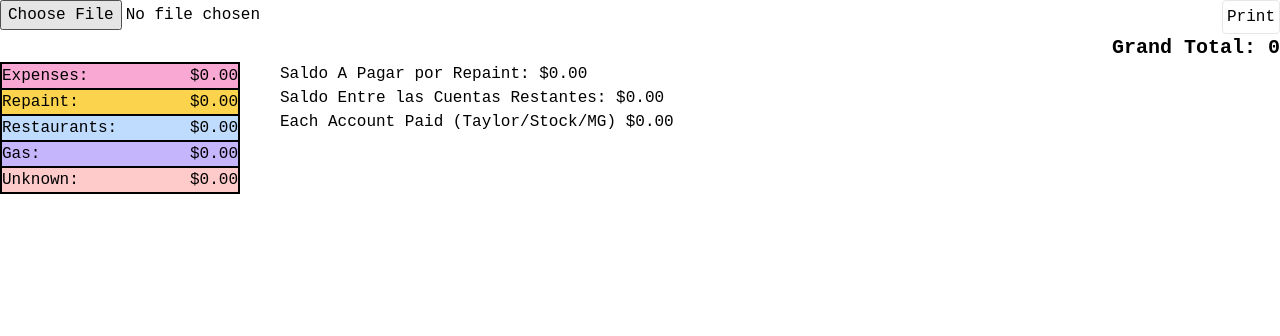
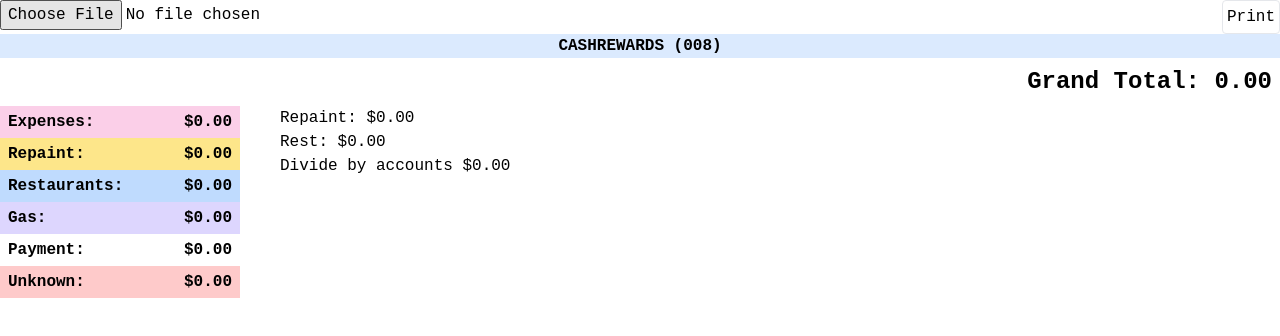
Before and after one commit to luisbertt/relations, a React (Create React App) app: page / in a window 1280 px wide. Shown: the top 336 px of the page. Built offline with nearby package versions, Linux system fonts and the light colour scheme.

Commit message:
Refactored and restyled

```diff
--- a/src/App.js
+++ b/src/App.js
@@ -1,7 +1,11 @@
 import { useEffect, useRef, useState } from "react"
 import { useReactToPrint } from "react-to-print"
 
-function CSVtoArray(text) {
+/*
+ * split csv row into an array
+ * "example,one,two" -> ['example','one','two']
+ */
+function csvRowToArray(text) {
     var re_valid =
         /^\s*(?:'[^'\\]*(?:\\[\S\s][^'\\]*)*'|"[^"\\]*(?:\\[\S\s][^"\\]*)*"|[^,'"\s\\]*(?:\s+[^,'"\s\\]+)*)\s*(?:,\s*(?:'[^'\\]*(?:\\[\S\s][^'\\]*)*'|"[^"\\]*(?:\\[\S\s][^"\\]*)*"|[^,'"\s\\]*(?:\s+[^,'"\s\\]+)*)\s*)*$/
     var re_value =
@@ -28,45 +32,45 @@
     return a
 }
 
-function transformData(data) {
+/*
+ * group data by card number
+ */
+function groupData(data) {
+    // split data into array of csv rows and delete first 5 header rows
     const table = data.trim().split("\r\n").splice(5)
-    const list = table.map(row => CSVtoArray(row))
+    // pass each row to the csvRowToArray function
+    const list = table.map(row => csvRowToArray(row))
 
-    const cardholders = [...new Set(list.map(row => row[0]))]
-    const cardnumbers = [...new Set(list.map(row => row[1]))]
+    // get unique set of card numbers
+    const cardNumbers = [...new Set(list.map(row => row[1]))]
 
-    const curatedList = list.map(row => row.slice(1, 9))
-
-    const groupedData = cardnumbers.map((num, i) => {
-        const trans = curatedList
-            .filter(row => row[0] === num)
-            .map(tran => tran.slice(1))
+    // return grouped transactions by card number
+    return cardNumbers.map(num => {
+        const trans = list.filter(row => row[1] === num)
         return {
-            cardholder: cardholders[i],
+            cardholder: trans[0][0],
             cardNumber: num,
             transactions: trans.map(tran => ({
-                postDate: tran[0],
-                transDate: tran[1],
-                refId: tran[2],
-                description: tran[3],
-                amount: tran[4],
-                mcc: tran[5],
-                merchCat: tran[6],
+                postDate: tran[2],
+                transDate: tran[3],
+                refId: tran[4],
+                description: tran[5],
+                amount: tran[6],
+                mcc: tran[7],
+                merchCat: tran[8],
                 type: "Expenses",
             })),
         }
     })
-
-    return groupedData
 }
 
 const useData = () => {
-    const [data, setData] = useState()
+    const [data, setData] = useState([])
     const [selectedFile, setSelectedFile] = useState(null)
 
     useEffect(() => {
         function getData() {
-            selectedFile.text().then(data => setData(transformData(data)))
+            selectedFile.text().then(data => setData(groupData(data)))
         }
         if (selectedFile) getData()
     }, [selectedFile])
@@ -105,9 +109,7 @@
               .toFixed(2)
         : 0
 
-    const types = ["Expenses", "Repaint", "Restaurants", "Gas", "Unknown"]
-
-    const groupedAmountsByTypes = types.map(type =>
+    const groupedAmountsByTypes = categories.map(type =>
         relationsTransactions
             .flat()
             .filter(t => t.type === type)
@@ -135,45 +137,32 @@
                 </button>
             </div>
             <div ref={printRef}>
-                {data ? (
                 <Relations
                     relations={data}
                     handleTypeChange={handleTypeChange}
                 />
-                ) : null}
-                <div className="text-xl text-right font-bold">
+                <div className="text-xl text-right font-bold p-2 text-2xl">
                     Grand Total: {grandTotal}
                 </div>
                 <div className="flex space-x-10">
-                    <div className="w-60 border border-black">
-                        <p className="bg-pink-300 flex justify-between border border-black">
-                            Expenses: <span>${groupedAmountsByTypes[0]}</span>
+                    <div className="w-60">
+                        {categories.map((c, i) => (
+                            <p
+                                className={`bg-${categoryColorMap[c]} flex justify-between px-2 py-1 font-bold`}
+                            >
+                                {c}: <span>${groupedAmountsByTypes[i]}</span>
                             </p>
-                        <p className="bg-yellow-300 flex justify-between border border-black">
-                            Repaint: <span>${groupedAmountsByTypes[1]}</span>
-                        </p>
-                        <p className="bg-blue-200 flex justify-between border border-black">
-                            Restaurants:{" "}
-                            <span>${groupedAmountsByTypes[2]}</span>
-                        </p>
-                        <p className="bg-purple-300 flex justify-between border border-black">
-                            Gas: <span>${groupedAmountsByTypes[3]}</span>
-                        </p>
-                        <p className="bg-red-200 flex justify-between border border-black">
-                            Unknown: <span>${groupedAmountsByTypes[4]}</span>
-                        </p>
+                        ))}
                     </div>
                     <div>
                         <p>
-                            Saldo A Pagar por Repaint:{" "}
-                            <span>${groupedAmountsByTypes[1]}</span>
+                            Repaint: <span>${groupedAmountsByTypes[1]}</span>
                         </p>
                         <p>
-                            Saldo Entre las Cuentas Restantes:{" "}
-                            <span>${groupToDivide}</span>
+                            Rest: <span>${groupToDivide}</span>
                         </p>
                         <p>
-                            Each Account Paid (Taylor/Stock/MG){" "}
+                            Divide by accounts{" "}
                             <span>${(groupToDivide / 3).toFixed(2)}</span>
                         </p>
                     </div>
@@ -185,14 +174,12 @@
 
 const Relations = ({ relations, handleTypeChange }) => {
     return (
-        <div className="border-2">
-            <h1 className="font-bold text-center bg-blue-200">
+        <>
+            <h1 className="font-bold text-center bg-blue-100">
                 CASHREWARDS (008)
             </h1>
             <div className="space-y-5">
-                {relations
-                    ? relations.map(rel => {
-                          return (
+                {relations.map(rel => (
                     <CardholderTrans
                         cardholder={rel.cardholder}
                         cardNumber={rel.cardNumber}
@@ -200,12 +187,28 @@
                         key={Math.random() * 100}
                         handleTypeChange={handleTypeChange}
                     />
+                ))}
+            </div>
+        </>
     )
-                      })
-                    : null}
-            </div>
-        </div>
-    )
+}
+
+const categories = [
+    "Expenses",
+    "Repaint",
+    "Restaurants",
+    "Gas",
+    "Payment",
+    "Unknown",
+]
+
+const categoryColorMap = {
+    Expenses: "pink-200",
+    Repaint: "yellow-200",
+    Restaurants: "blue-200",
+    Gas: "purple-200",
+    Unknown: "red-200",
+    Default: "white",
 }
 
 const CardholderTrans = ({
@@ -215,66 +218,44 @@
     handleTypeChange,
 }) => {
     const total = trans
-        ? trans
         .map(t => Number(t.amount))
         .reduce((a, b) => a + b, 0)
         .toFixed(2)
-        : 0
-
-    function getColorByType(type) {
-        switch (type) {
-            case "Expenses":
-                return "pink-300"
-            case "Repaint":
-                return "yellow-300"
-            case "Restaurants":
-                return "blue-200"
-            case "Gas":
-                return "purple-300"
-            case "Unknown":
-                return "red-200"
-            default:
-                return "white"
-        }
-    }
 
     return (
-        <div>
-            <h1 className="text-center font-bold bg-pink-100">
+        <div className="bg-gray-100">
+            <h1 className="text-center font-bold px-2 py-1">
                 {cardholder} - (...{cardNumber})
             </h1>
             <table className="w-full text-sm">
-                <thead className="bg-pink-100 font-bold">
+                <thead className="font-bold">
                     <tr>
                         <td>Posting Date</td>
                         <td>Trans. Date</td>
                         <td>Reference ID</td>
                         <td>Description</td>
                         <td>Amount</td>
-                        <td>MCC</td>
                         <td>Merchant Category</td>
                         <td>Type</td>
                     </tr>
                 </thead>
                 <tbody>
-                    {trans
-                        ? trans.map((transaction, i) => (
+                    {trans.map((transaction, i) => (
                         <tr
                             key={Math.random() * 1000}
-                                  className={`bg-${getColorByType(
-                                      transaction.type
-                                  )}`}
+                            className={`bg-${
+                                categoryColorMap[transaction.type]
+                            }`}
                         >
-                                  {Object.keys(transaction).map(key =>
-                                      key !== "type" ? (
-                                          <td
-                                              key={Math.random() * 1000}
-                                              className="truncate"
-                                          >
+                            {Object.keys(transaction).map(key => {
+                                if (key === "type" || key === "mcc") return null
+                                const td = (
+                                    <td key={Math.random() * 1000}>
                                         {transaction[key]}
                                     </td>
-                                      ) : null
-                                  )}
+                                )
+                                return td
+                            })}
                             <td>
                                 <select
                                     value={transaction.type}
@@ -285,28 +266,22 @@
                                             i
                                         )
                                     }
+                                    className="h-6 bg-transparent"
                                 >
-                                          <option value="Expenses">
-                                              Expenses
+                                    {categories.map(cat => (
+                                        <option key={cat} value={cat}>
+                                            {cat}
                                         </option>
-                                          <option value="Repaint">
-                                              Repaint
-                                          </option>
-                                          <option value="Gas">Gas</option>
-                                          <option value="Restaurants">
-                                              Restaurants
-                                          </option>
-                                          <option value="Unknown">
-                                              Unknown
-                                          </option>
+                                    ))}
                                 </select>
                             </td>
                         </tr>
-                          ))
-                        : null}
+                    ))}
                 </tbody>
             </table>
-            <p className="font-bold text-right">Total: ${total}</p>
+            <p className="font-bold text-right text-xl px-2 py-1">
+                Total: ${total}
+            </p>
         </div>
     )
 }
```
Lines whose indentation alone changed are shown as unchanged.
